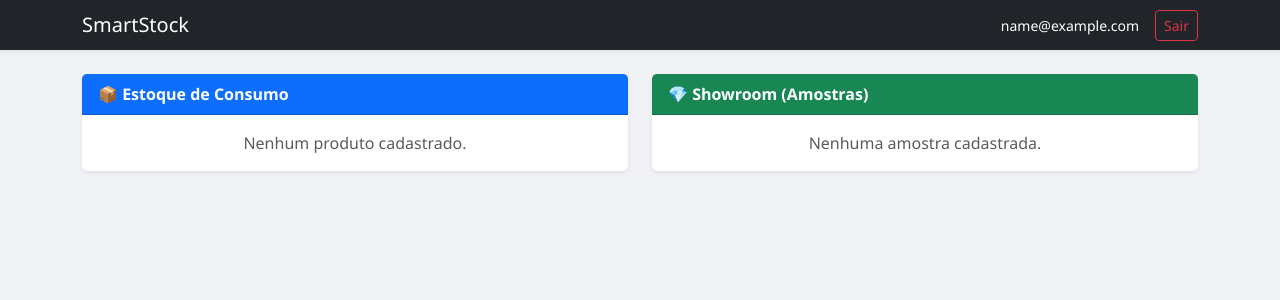
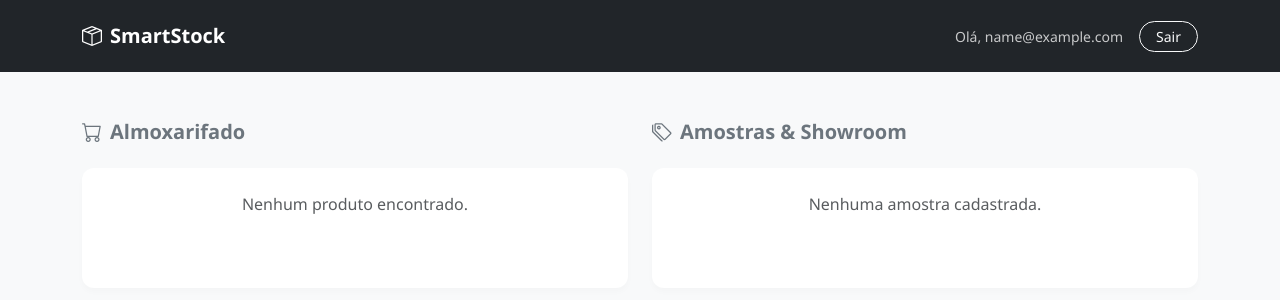
Before and after one commit to elo-estoque/elostock, a Flask app: page /dashboard in a window 1280 px wide. Shown: the top 300 px of the page. Run offline with Flask 3, Linux system fonts and the light colour scheme; the visitor is signed in with stand-in values (Sample User, id 1).

Commit message:
Update index.html

```diff
--- a/templates/index.html
+++ b/templates/index.html
@@ -3,100 +3,120 @@
 <head>
     <meta charset="UTF-8">
     <meta name="viewport" content="width=device-width, initial-scale=1">
-    <title>SmartStock AI</title>
+    <title>SmartStock AI 2.0</title>
     <link href="https://cdn.jsdelivr.net/npm/bootstrap@5.3.0/dist/css/bootstrap.min.css" rel="stylesheet">
+    <link rel="stylesheet" href="https://cdn.jsdelivr.net/npm/bootstrap-icons@1.10.0/font/bootstrap-icons.css">
     <style>
-        body { background-color: #f0f2f5; font-family: 'Segoe UI', Tahoma, Geneva, Verdana, sans-serif; }
-        .main-container { min-height: 100vh; display: flex; flex-direction: column; }
-        .content-box { background: white; border-radius: 12px; box-shadow: 0 4px 12px rgba(0,0,0,0.05); padding: 2rem; }
-        .status-dot { height: 10px; width: 10px; border-radius: 50%; display: inline-block; margin-right: 5px; }
-        .bg-gradient-primary { background: linear-gradient(135deg, #667eea 0%, #764ba2 100%); }
+        body { background-color: #f8f9fa; font-family: 'Segoe UI', system-ui, sans-serif; }
+        .content-box { background: white; border-radius: 16px; box-shadow: 0 10px 25px rgba(0,0,0,0.05); padding: 2.5rem; }
+        .card-custom { border: none; border-radius: 12px; box-shadow: 0 4px 6px rgba(0,0,0,0.02); transition: transform 0.2s; }
+        .card-custom:hover { transform: translateY(-2px); }
+        .badge-stock { font-size: 0.9em; padding: 0.5em 0.8em; }
     </style>
 </head>
 <body>
 
     {% if view_mode == 'login' %}
-    <div class="container d-flex align-items-center justify-content-center" style="height: 100vh;">
+    <div class="container d-flex align-items-center justify-content-center" style="min-height: 100vh;">
         <div class="content-box text-center" style="width: 100%; max-width: 400px;">
-            <h2 class="fw-bold mb-4 text-primary">SmartStock 🤖</h2>
+            <div class="mb-4">
+                <i class="bi bi-box-seam text-primary" style="font-size: 3rem;"></i>
+            </div>
+            <h3 class="fw-bold mb-4 text-dark">SmartStock <span class="text-primary">AI</span></h3>
+
             {% if erro %}
-                <div class="alert alert-danger">{{ erro }}</div>
+                <div class="alert alert-danger py-2 small">{{ erro }}</div>
             {% endif %}
+
             <form method="POST">
-                <div class="mb-3 text-start">
-                    <label class="form-label">E-mail Directus</label>
-                    <input type="email" name="login_email" class="form-control" required placeholder="seu@email.com">
+                <div class="form-floating mb-3 text-start">
+                    <input type="email" name="login_email" class="form-control" id="floatingInput" placeholder="name@example.com" required>
+                    <label for="floatingInput">E-mail Directus</label>
                 </div>
-                <div class="mb-4 text-start">
-                    <label class="form-label">Senha</label>
-                    <input type="password" name="login_password" class="form-control" required>
+                <div class="form-floating mb-4 text-start">
+                    <input type="password" name="login_password" class="form-control" id="floatingPassword" placeholder="Password" required>
+                    <label for="floatingPassword">Senha</label>
                 </div>
-                <button type="submit" class="btn btn-primary w-100 py-2 fw-bold">ENTRAR</button>
+                <button type="submit" class="btn btn-primary w-100 py-3 fw-bold rounded-3">ENTRAR</button>
             </form>
-            <p class="mt-4 text-muted small">Powered by Gemini AI</p>
+            <p class="mt-4 text-muted small">Integrado com Gemini & Directus</p>
         </div>
     </div>
 
     {% elif view_mode == 'dashboard' %}
-    <nav class="navbar navbar-dark bg-dark shadow-sm">
+    <nav class="navbar navbar-expand-lg navbar-dark bg-dark py-3">
         <div class="container">
-            <span class="navbar-brand mb-0 h1">SmartStock</span>
-            <div class="d-flex align-items-center">
-                <span class="text-white me-3 small d-none d-md-block">{{ user }}</span>
-                <a href="/logout" class="btn btn-outline-danger btn-sm">Sair</a>
+            <a class="navbar-brand fw-bold" href="#"><i class="bi bi-box-seam me-2"></i>SmartStock</a>
+            <div class="d-flex align-items-center text-white">
+                <span class="me-3 small opacity-75 d-none d-md-inline">Olá, {{ user }}</span>
+                <a href="/logout" class="btn btn-outline-light btn-sm rounded-pill px-3">Sair</a>
             </div>
         </div>
     </nav>
-    <div class="container py-4">
+
+    <div class="container py-5">
         <div class="row g-4">
-            <div class="col-md-6">
-                <div class="card h-100 border-0 shadow-sm">
-                    <div class="card-header bg-primary text-white fw-bold">📦 Estoque de Consumo</div>
-                    <div class="card-body p-0">
-                        <div class="list-group list-group-flush">
+            <div class="col-lg-6">
+                <div class="d-flex justify-content-between align-items-center mb-3">
+                    <h5 class="fw-bold text-secondary"><i class="bi bi-cart me-2"></i>Almoxarifado</h5>
+                </div>
+                <div class="card card-custom h-100">
+                    <div class="list-group list-group-flush rounded-3">
                         {% for p in produtos %}
-                            <div class="list-group-item d-flex justify-content-between align-items-center py-3">
+                        {% set is_low = p.quantidade <= (p.estoque_minimo or 0) %}
+
+                        <div class="list-group-item py-3 d-flex justify-content-between align-items-center {{ 'bg-danger-subtle' if is_low else '' }}">
                             <div>
-                                    <h6 class="mb-0">{{ p.nome }}</h6>
-                                    <small class="text-muted">{{ p.localizacao }}</small>
+                                <h6 class="mb-1 fw-bold">{{ p.nome }}</h6>
+                                <small class="text-muted"><i class="bi bi-geo-alt"></i> {{ p.localizacao }}</small>
+                                {% if is_low %}
+                                    <span class="badge bg-danger ms-2">Crítico</span>
+                                {% endif %}
                             </div>
-                                <div class="d-flex align-items-center gap-2">
-                                    <span class="badge bg-light text-dark border">{{ p.quantidade }} un</span>
-                                    <a href="/acao/produto/{{ p.id }}" class="btn btn-sm btn-outline-primary">Retirar</a>
+                            <div class="text-end">
+                                <span class="d-block fw-bold h5 mb-0">{{ p.quantidade }}</span>
+                                <a href="/acao/produto/{{ p.id }}" class="btn btn-sm btn-link text-decoration-none p-0">Retirar</a>
                             </div>
                         </div>
                         {% else %}
-                            <div class="p-3 text-center text-muted">Nenhum produto cadastrado.</div>
+                        <div class="p-4 text-center text-muted">Nenhum produto encontrado.</div>
                         {% endfor %}
                     </div>
                 </div>
             </div>
+
+            <div class="col-lg-6">
+                <div class="d-flex justify-content-between align-items-center mb-3">
+                    <h5 class="fw-bold text-secondary"><i class="bi bi-tags me-2"></i>Amostras & Showroom</h5>
+                </div>
+                <div class="card card-custom h-100">
+                    <div class="list-group list-group-flush rounded-3">
+                        {% for a in amostras %}
+                        <div class="list-group-item py-3">
+                            <div class="d-flex justify-content-between align-items-start mb-2">
+                                <div>
+                                    <h6 class="mb-0 fw-bold">{{ a.nome }}</h6>
+                                    <small class="text-muted" style="font-size: 0.75rem;">PAT: {{ a.codigo_patrimonio or 'S/N' }}</small>
+                                </div>
+                                {% if a.status == 'DISPONIVEL' %}
+                                    <span class="badge bg-success bg-opacity-10 text-success border border-success">Disponível</span>
+                                {% else %}
+                                    <span class="badge bg-warning bg-opacity-10 text-warning border border-warning text-dark">Em Rua</span>
+                                {% endif %}
                             </div>
 
-            <div class="col-md-6">
-                <div class="card h-100 border-0 shadow-sm">
-                    <div class="card-header bg-success text-white fw-bold">💎 Showroom (Amostras)</div>
-                    <div class="card-body p-0">
-                        <div class="list-group list-group-flush">
-                            {% for a in amostras %}
-                            <div class="list-group-item py-3">
-                                <div class="d-flex justify-content-between align-items-center mb-1">
-                                    <h6 class="mb-0">{{ a.nome }}</h6>
-                                    {% if a.status == 'DISPONIVEL' %}
-                                        <span class="badge bg-success">Disponível</span>
-                                    {% else %}
-                                        <span class="badge bg-warning text-dark">Em Rua</span>
+                            {% if a.status == 'EM_RUA' %}
+                                <div class="alert alert-light border p-2 mb-2 small">
+                                    <i class="bi bi-person-circle me-1"></i> <strong>{{ a.vendedor_responsavel }}</strong><br>
+                                    <span class="text-muted">Previsão: {{ a.data_prevista_retorno.strftime('%d/%m') if a.data_prevista_retorno else '?' }}</span>
+                                </div>
                             {% endif %}
-                                </div>
-                                {% if a.status == 'EM_RUA' %}
-                                    <small class="d-block text-muted">🔴 Com: {{ a.vendedor_responsavel }}</small>
-                                {% endif %}
-                                <a href="/acao/amostra/{{ a.id }}" class="btn btn-sm btn-outline-success w-100 mt-2">Gerenciar</a>
+
+                            <a href="/acao/amostra/{{ a.id }}" class="btn btn-sm btn-outline-dark w-100 rounded-pill mt-1">Gerenciar</a>
                         </div>
                         {% else %}
-                            <div class="p-3 text-center text-muted">Nenhuma amostra cadastrada.</div>
+                        <div class="p-4 text-center text-muted">Nenhuma amostra cadastrada.</div>
                         {% endfor %}
-                        </div>
                     </div>
                 </div>
             </div>
@@ -104,55 +124,69 @@
     </div>
 
     {% elif view_mode == 'acao' %}
-    <div class="container d-flex align-items-center justify-content-center" style="height: 100vh;">
-        <div class="content-box text-center" style="width: 100%; max-width: 400px;">
+    <div class="container d-flex align-items-center justify-content-center" style="min-height: 100vh;">
+        <div class="content-box text-center shadow-lg" style="width: 100%; max-width: 450px;">
 
             {% if msg %}
-                <div class="alert alert-success shadow-sm mb-4">
-                    <h4>✅ Feito!</h4>
-                    <p>{{ msg }}</p>
+                <div class="mb-4 text-success">
+                    <i class="bi bi-check-circle-fill" style="font-size: 4rem;"></i>
                 </div>
-                <a href="/dashboard" class="btn btn-dark w-100">Voltar ao Início</a>
+                <h4 class="fw-bold mb-3">Sucesso!</h4>
+                <p class="text-muted mb-4">{{ msg }}</p>
+                <a href="/dashboard" class="btn btn-dark w-100 py-3 rounded-pill fw-bold">Voltar ao Painel</a>
             {% else %}
 
-                <h5 class="text-muted mb-1 text-uppercase small ls-1">Gerenciando</h5>
+                <div class="mb-3">
+                    <span class="badge bg-secondary text-uppercase ls-1">Gerenciando</span>
+                </div>
                 <h2 class="fw-bold mb-4">{{ item.nome }}</h2>
 
                 <form method="POST">
                     {% if tipo == 'produto' %}
-                        <div class="display-1 fw-bold text-primary mb-2">{{ item.quantidade }}</div>
-                        <p class="text-muted mb-4">Unidades no Estoque</p>
+                        <div class="card bg-light border-0 mb-4">
+                            <div class="card-body">
+                                <h6 class="text-muted text-uppercase small">Estoque Atual</h6>
+                                <div class="display-4 fw-bold text-primary">{{ item.quantidade }}</div>
+                            </div>
+                        </div>
 
-                        <label class="form-label fw-bold">Quantas você pegou?</label>
+                        <label class="form-label fw-bold">Quantidade a retirar</label>
                         <input type="number" name="qtd" class="form-control form-control-lg text-center mb-4" value="1" min="1" max="{{ item.quantidade }}">
 
-                        <button type="submit" class="btn btn-primary w-100 btn-lg">CONFIRMAR RETIRADA</button>
+                        <button type="submit" class="btn btn-primary w-100 btn-lg py-3 rounded-3 fw-bold">
+                            <i class="bi bi-box-arrow-down me-2"></i>CONFIRMAR RETIRADA
+                        </button>
 
                     {% else %}
-                        <div class="mb-4">
+                        <div class="mb-4 text-start">
                             {% if item.status == 'DISPONIVEL' %}
-                                <div class="p-3 bg-success bg-opacity-10 text-success rounded">
-                                    Status: <strong>Disponível na Estante</strong>
+                                <div class="alert alert-success border-0 d-flex align-items-center">
+                                    <i class="bi bi-check-lg fs-3 me-3"></i>
+                                    <div>
+                                        <strong>Item na Estante</strong><br>
+                                        <small>Pronto para empréstimo</small>
+                                    </div>
                                 </div>
                                 <input type="hidden" name="acao_amostra" value="retirar">
-                                <button type="submit" class="btn btn-warning w-100 btn-lg mt-4 text-dark fw-bold">
-                                    <i class="bi bi-box-arrow-right"></i> REGISTRAR SAÍDA
+                                <button type="submit" class="btn btn-warning w-100 btn-lg py-3 text-dark fw-bold rounded-3">
+                                    REGISTRAR SAÍDA
                                 </button>
-                                <p class="small text-muted mt-2">Isso marcará a amostra em seu nome.</p>
                             {% else %}
-                                <div class="p-3 bg-warning bg-opacity-10 text-warning-emphasis rounded">
-                                    Status: <strong>Emprestado para {{ item.vendedor_responsavel }}</strong>
+                                <div class="alert alert-warning border-0 text-dark">
+                                    <small class="text-uppercase text-muted fw-bold">Responsável Atual</small>
+                                    <div class="fw-bold fs-5 mb-1">{{ item.vendedor_responsavel }}</div>
+                                    <small>Retirado em: {{ item.data_saida.strftime('%d/%m') if item.data_saida else '-' }}</small>
                                 </div>
                                 <input type="hidden" name="acao_amostra" value="devolver">
-                                <button type="submit" class="btn btn-success w-100 btn-lg mt-4 fw-bold">
-                                    <i class="bi bi-check-lg"></i> REGISTRAR DEVOLUÇÃO
+                                <button type="submit" class="btn btn-success w-100 btn-lg py-3 fw-bold rounded-3">
+                                    <i class="bi bi-arrow-return-left me-2"></i>REGISTRAR DEVOLUÇÃO
                                 </button>
                             {% endif %}
                         </div>
                     {% endif %}
                 </form>
 
-                <a href="/dashboard" class="btn btn-link text-muted mt-3 text-decoration-none">Cancelar</a>
+                <a href="/dashboard" class="btn btn-link text-secondary mt-3 text-decoration-none">Cancelar e Voltar</a>
             {% endif %}
         </div>
     </div>
```
Lines whose indentation alone changed are shown as unchanged.
